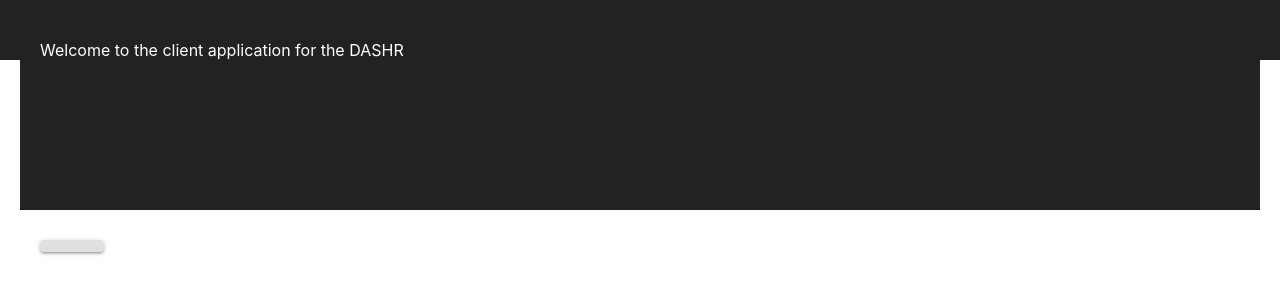
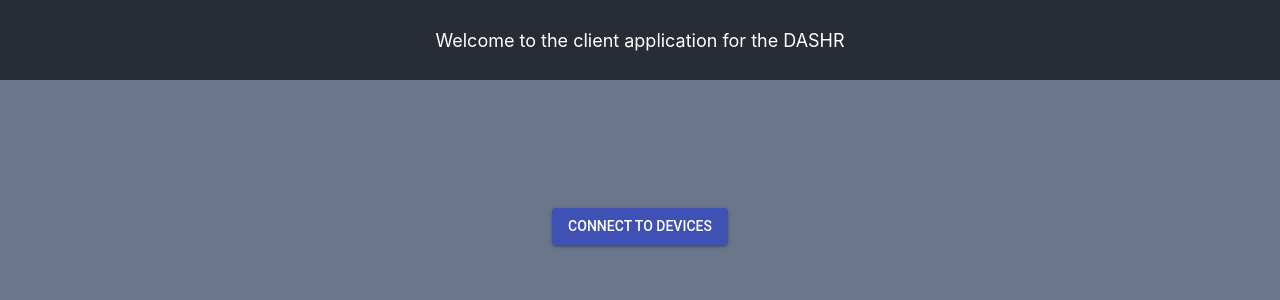
Before and after one commit to oliviagwynn1/HIE_DataDownloader, a React (Create React App) app in the folder front-end/: page / in a window 1280 px wide. Shown: the top 300 px of the page. Built offline with nearby package versions, Linux system fonts and the light colour scheme.

Commit message:
Added home view with get request and very basic styling

```diff
--- a/front-end/src/App.css
+++ b/front-end/src/App.css
@@ -1,26 +1,26 @@
 .App {
   text-align: center;
+  height: 100vh;
+  background-color: #6a768b;
+  padding: 10%;
 }
 
 .App-logo {
   animation: App-logo-spin infinite 20s linear;
-  height: 40vmin;
+  height: 100vh;
 }
 
 .App-header {
   background-color: #282c34;
-  min-height: 100vh;
+  min-height: 10vh;
   display: flex;
   flex-direction: column;
   align-items: center;
   justify-content: center;
-  font-size: calc(10px + 2vmin);
+  font-size: calc(10px + 1vmin);
   color: white;
 }
 
-.App-link {
-  color: #61dafb;
-}
 
 @keyframes App-logo-spin {
   from {
--- a/front-end/src/App.js
+++ b/front-end/src/App.js
@@ -3,34 +3,16 @@ import './App.css';
 import Home from './home';
 import { MuiThemeProvider} from '@material-ui/core/styles';
 
-var styles = {
-    "backgroundStyle": {
-        "backgroundColor": "#222222",
-        "color": "white",
-        "padding": "20px",
-        "height": "20px",
 
-    },
-    "headerStyle": {
-        "marginBottom": "10px",
-        "backgroundColor": "#222222",
-        "height": "150px",
-        "padding": "20px",
-        "color": "white",
-        "flexDirection": "column",
-        "alignItems": "center",
-        "justifyContent": "flex-start",
-    },
-};
 
 class App extends Component {
   render() {
     return (
         <MuiThemeProvider>
-            <div style={styles.backgroundStyle}>
-                <div style={styles.headerStyle}>
+            <div className={"App-header"}>
                 Welcome to the client application for the DASHR
-                </div>
+            </div>
+            <div className={"App"}>
                 <Home/>
             </div>
         </MuiThemeProvider>
--- /dev/null
+++ b/front-end/src/error.js
@@ -0,0 +1,38 @@
+import React, { Component } from 'react';
+import Button from '@material-ui/core/Button';
+import Dialog from '@material-ui/core/Dialog';
+import DialogActions from '@material-ui/core/DialogActions';
+import DialogContent from '@material-ui/core/DialogContent';
+import DialogContentText from '@material-ui/core/DialogContentText';
+import DialogTitle from '@material-ui/core/DialogTitle';
+
+
+class ErrorMessage extends Component {
+
+
+    render() {
+        return (
+            <Dialog
+                open={this.props.open}
+                onClose={this.props.close}>
+                <DialogTitle>
+                    {"No Devices Found"}
+                </DialogTitle>
+                <DialogContent>
+                    <DialogContentText>
+                        Please check device connection and try again
+                    </DialogContentText>
+                </DialogContent>
+                <DialogActions>
+                    <Button
+                        onClick={this.props.close}
+                        color="primary">
+                        Close
+                    </Button>
+                </DialogActions>
+            </Dialog>
+        )
+    }
+}
+
+export default ErrorMessage
--- a/front-end/src/home.js
+++ b/front-end/src/home.js
@@ -1,20 +1,52 @@
 import React, { Component } from 'react';
 import Button from '@material-ui/core/Button';
 import axios from 'axios';
+import ErrorMessage from './error';
+
+
 
 class Home extends Component {
+    state = {
+        'loading': false,
+        'player_id': [],
+        'errorMessageOpen': false,
+    };
 
-    getData = () => {
-        axios.get('http://vcm-7335.vm.duke.edu:5002/api/send_enc_file').then((data)  => {
-            console.log(data)
-        }
-        )
-    };
+
+    connectDevices = () => {
+        let get_connectDevices = axios.get('http://vcm-7335.vm.duke.edu:5002/api/send_enc_file');
+        this.setState({loading: true});
+        get_connectDevices.then( (data) => {
+            this.setState({'player_id': [data.data.player_id]})
+
+
+            if (data.data.status > 300) {
+                console.log("Issue initializing device");
+                this.setState({'errorMessageOpen': true})
+            }
+            else {
+                console.log([data.data.player_id])
+                console.log(data)
+
+            }
+
+        })}
+
 
     render(){
         return (
-            <div>
-                <Button variant="raised" label={"Test"} primary={true} onClick={this.getData} style={{margin:'20px'}}/>
+            <div className="home-button">
+                <Button
+                    variant="raised"
+                    color={"primary"}
+                    onClick={this.connectDevices}
+                    >
+                    Connect to Devices
+                </Button>
+                <ErrorMessage
+                    open={this.state.errorMessageOpen}
+                    close={() => this.setState({errorMessageOpen: false})}
+                />
             </div>
         )
     };
```
Also changed, not shown: front-end/package.json (+6 -1 lines), 1 other file (tests, documents, lock files or other folders).
